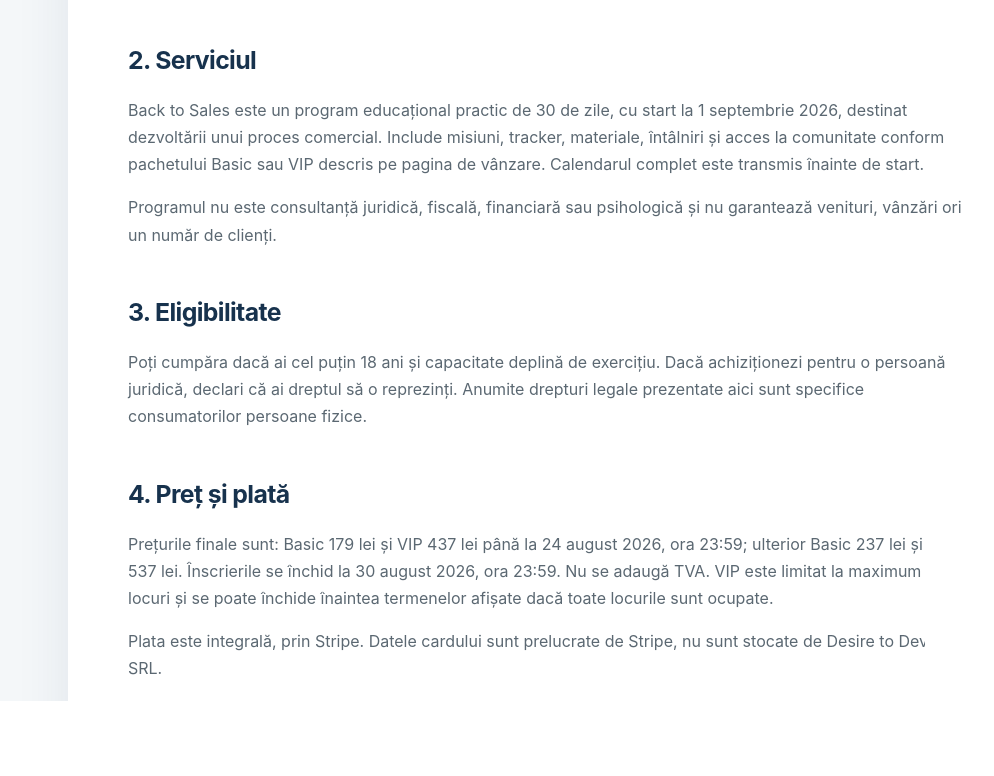
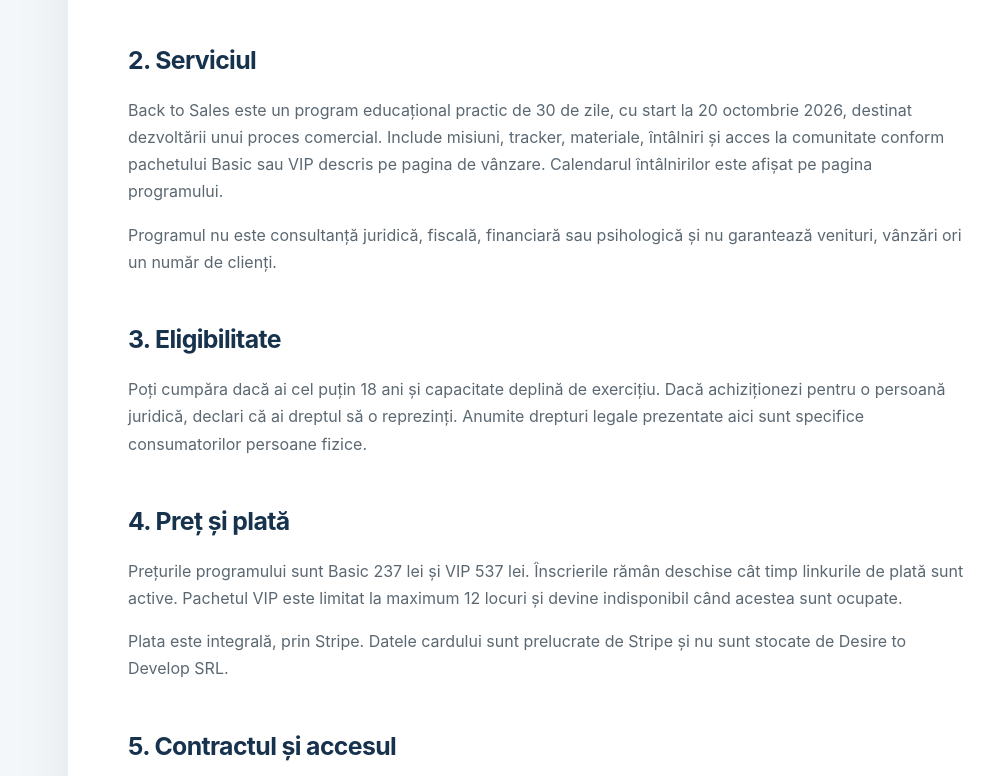
Before and after one commit to claudiacioceanu16-cloud/recalibrare, a website: page public/termeni/index.html in a window 1280 px wide. Shown: the part 824-1600 px from the top of the page, without its empty margins (92-1086 px from the left). Drawn offline with Linux system fonts and the light colour scheme.

Commit message:
Update purchase terms for October program

```diff
--- a/public/termeni/index.html
+++ b/public/termeni/index.html
@@ -1,8 +1,8 @@
-<!doctype html><html lang="ro"><head><meta charset="UTF-8"><meta name="viewport" content="width=device-width,initial-scale=1"><title>Termeni și condiții | Back to Sales</title><link rel="stylesheet" href="/legal.css"></head><body><header><a href="/"><strong>BACK TO SALES</strong></a><nav><a href="/confidentialitate/">Confidențialitate</a><a href="/cookies/">Cookies</a><a href="/retragere/">Retragere</a></nav></header><section class="hero"><small>DOCUMENT JURIDIC · ULTIMA ACTUALIZARE 18 AUGUST 2026</small><h1>Termeni și condiții</h1><p>Regulile aplicabile utilizării site-ului și achiziției programului Back to Sales.</p></section><main class="content">
+<!doctype html><html lang="ro"><head><meta charset="UTF-8"><meta name="viewport" content="width=device-width,initial-scale=1"><title>Termeni și condiții | Back to Sales</title><link rel="stylesheet" href="/legal.css"></head><body><header><a href="/"><strong>BACK TO SALES</strong></a><nav><a href="/confidentialitate/">Confidențialitate</a><a href="/cookies/">Cookies</a><a href="/retragere/">Retragere</a></nav></header><section class="hero"><small>DOCUMENT JURIDIC · ULTIMA ACTUALIZARE 12 OCTOMBRIE 2026</small><h1>Termeni și condiții</h1><p>Regulile aplicabile utilizării site-ului și achiziției programului Back to Sales.</p></section><main class="content">
 <h2>1. Identitatea profesionistului</h2><div class="company"><span><b>Denumire</b>Desire to Develop SRL</span><span><b>CUI</b>37611127</span><span><b>Registrul Comerțului</b>J15/676/2017</span><span><b>Sediu social</b>Târgoviște, str. Diaconu Coresi nr. 3, bl. 12, sc. F, ap. 114, cod poștal 135000, jud. Dâmbovița, România</span><span><b>Regim TVA</b>Societate neplătitoare de TVA</span><span><b>E-mail</b><a href="mailto:claudia_cioceanu@yahoo.com">claudia_cioceanu@yahoo.com</a></span><span><b>Telefon</b><a href="tel:+40746266529">0746 266 529</a></span></div>
-<h2>2. Serviciul</h2><p>Back to Sales este un program educațional practic de 30 de zile, cu start la 1 septembrie 2026, destinat dezvoltării unui proces comercial. Include misiuni, tracker, materiale, întâlniri și acces la comunitate conform pachetului Basic sau VIP descris pe pagina de vânzare. Calendarul complet este transmis înainte de start.</p><p>Programul nu este consultanță juridică, fiscală, financiară sau psihologică și nu garantează venituri, vânzări ori un număr de clienți.</p>
+<h2>2. Serviciul</h2><p>Back to Sales este un program educațional practic de 30 de zile, cu start la 20 octombrie 2026, destinat dezvoltării unui proces comercial. Include misiuni, tracker, materiale, întâlniri și acces la comunitate conform pachetului Basic sau VIP descris pe pagina de vânzare. Calendarul întâlnirilor este afișat pe pagina programului.</p><p>Programul nu este consultanță juridică, fiscală, financiară sau psihologică și nu garantează venituri, vânzări ori un număr de clienți.</p>
 <h2>3. Eligibilitate</h2><p>Poți cumpăra dacă ai cel puțin 18 ani și capacitate deplină de exercițiu. Dacă achiziționezi pentru o persoană juridică, declari că ai dreptul să o reprezinți. Anumite drepturi legale prezentate aici sunt specifice consumatorilor persoane fizice.</p>
-<h2>4. Preț și plată</h2><p>Prețurile finale sunt: Basic 179 lei și VIP 437 lei până la 24 august 2026, ora 23:59; ulterior Basic 237 lei și VIP 537 lei. Înscrierile se închid la 30 august 2026, ora 23:59. Nu se adaugă TVA. VIP este limitat la maximum 12 locuri și se poate închide înaintea termenelor afișate dacă toate locurile sunt ocupate.</p><p>Plata este integrală, prin Stripe. Datele cardului sunt prelucrate de Stripe, nu sunt stocate de Desire to Develop SRL.</p>
+<h2>4. Preț și plată</h2><p>Prețurile programului sunt Basic 237 lei și VIP 537 lei. Înscrierile rămân deschise cât timp linkurile de plată sunt active. Pachetul VIP este limitat la maximum 12 locuri și devine indisponibil când acestea sunt ocupate.</p><p>Plata este integrală, prin Stripe. Datele cardului sunt prelucrate de Stripe și nu sunt stocate de Desire to Develop SRL.</p>
 <h2>5. Contractul și accesul</h2><p>Înainte de plată trebuie să poți verifica pachetul, prețul total, datele de contact și documentele legale. Contractul se încheie când plata este confirmată. După plată, completezi formularul de înscriere și îți creezi sau folosești contul DoCourse. Accesul în comunitatea Back to Sales este aprobat în maximum 24 de ore după verificarea plății și a datelor de înscriere. Detaliile întâlnirilor Google Meet sunt comunicate prin DoCourse și/sau e-mail.</p>
 <h2>6. Obligațiile participantului</h2><ul><li>să furnizeze date corecte și să păstreze confidențiale linkurile și materialele;</li><li>să respecte ceilalți participanți și să nu distribuie informațiile lor;</li><li>să nu înregistreze, copieze, revândă sau publice programul fără acord scris;</li><li>să nu folosească programul pentru practici ilegale ori înșelătoare.</li></ul>
 <h2>7. Proprietate intelectuală</h2><p>Materialele, structura, textele și înregistrările sunt protejate. Achiziția oferă o licență personală, limitată, neexclusivă și netransferabilă pentru folosirea materialelor în propriul business.</p>
```
